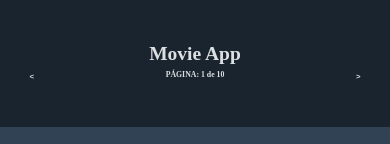
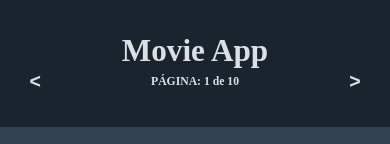
Before and after one commit to cleytoncaminha/app-movie, a React (Create React App) app: page / in a window 390 px wide. Shown: the top 144 px of the page. Built offline with nearby package versions, Linux system fonts and the light colour scheme; no server answers.

Commit message:
tamanho das fontes

```diff
--- a/src/components/button/button.css
+++ b/src/components/button/button.css
@@ -14,3 +14,9 @@
     background-color: transparent;
     width: 5%;
 }
+
+@media only screen and (max-width: 650px){
+    .button{
+        font-size: 5vw;
+    }
+}
--- a/src/pages/home/home.css
+++ b/src/pages/home/home.css
@@ -30,10 +30,13 @@ header{
         display: block;
     }
     .title{
-        font-size: 5vw;
+        font-size: 8vw;
         text-align: center;
     }
     .pages{
         margin-left:5%;
     }
+    .page{
+        font-size: 3vw;
+    }
 }
```
Also changed, not shown: 1 other file (tests, documents, lock files or other folders).
